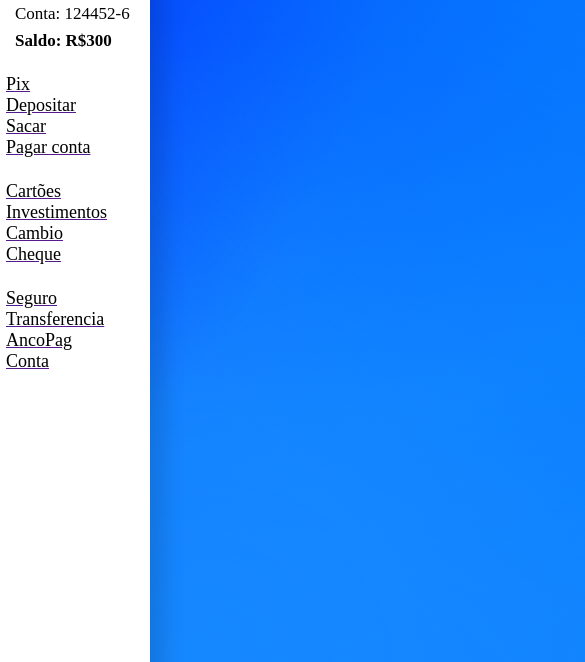
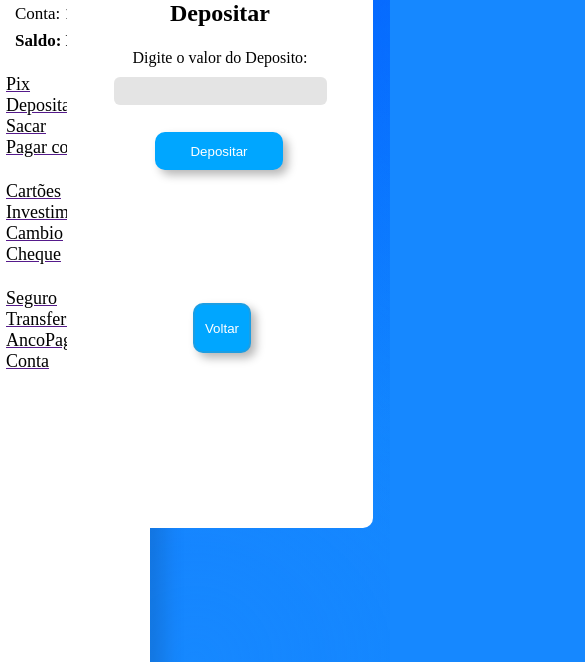
Before and after one commit to leomarqueti/Banco-Anco, a plain HTML site: page index.html in a window 390 px wide. Both pictures are taken after a click on the button "Depositar". Shown: the part 182-844 px from the top of the page, 585 px wide, since content can reach past the window. Drawn offline with Linux system fonts and the light colour scheme; files whose address does not match are found by name.

Commit message:
Add files via upload

```diff
--- a/style-secundarios.css
+++ b/style-secundarios.css
@@ -61,7 +61,7 @@
 }
 
 
-.depositar,.sacar,.pagar-contas,.cartao,.investimentos,.cambio,.cheque,.seguro,.transferencia,.ancoPag,.conta {
+.pix,.depositar,.sacar,.pagar-contas,.cartao,.investimentos,.cambio,.cheque,.seguro,.transferencia,.ancoPag,.conta {
     display: none;
     margin-top: 136px;
     margin-left: 685px;
@@ -76,3 +76,100 @@
     max-width: 200px;
     width: 100%;
 }
+
+@media only screen and (max-width: 1560px) {
+    .pix {
+        display: none;
+        margin-top: 136px;
+        margin-left: 518px;
+    }
+    .corpo {
+        position: relative;
+    }
+    .voltaMenu {
+        top: 302px;
+        left: 179px;
+    }
+  }
+
+  @media only screen and (max-width: 1300px) {
+
+  }
+  @media only screen and (max-width: 1200px) {
+    .pix,.depositar,.sacar,.pagar-contas,.cartao,.investimentos,.cambio,.cheque,.seguro,.transferencia,.ancoPag,.conta {
+        margin-left: 399px;
+    }
+  }
+  @media only screen and (max-width: 1000px) {
+    .pix,.depositar,.sacar,.pagar-contas,.cartao,.investimentos,.cambio,.cheque,.seguro,.transferencia,.ancoPag,.conta {
+        margin-left: 278px;
+    }
+  }
+  @media only screen and (max-width: 800px) {
+    .pix,.depositar,.sacar,.pagar-contas,.cartao,.investimentos,.cambio,.cheque,.seguro,.transferencia,.ancoPag,.conta {
+        margin-left: 226px;
+    }
+  }
+  @media only screen and (max-width: 700px) {
+    .pix,.depositar,.sacar,.pagar-contas,.cartao,.investimentos,.cambio,.cheque,.seguro,.transferencia,.ancoPag,.conta {
+        margin-left: 160px;
+    }
+  }
+  @media only screen and (max-width: 670px) {
+    .pix,.depositar,.sacar,.pagar-contas,.cartao,.investimentos,.cambio,.cheque,.seguro,.transferencia,.ancoPag,.conta {
+        margin-left: 136px;
+    }
+  }
+  @media only screen and (max-width: 615px) {
+    .pix,.depositar,.sacar,.pagar-contas,.cartao,.investimentos,.cambio,.cheque,.seguro,.transferencia,.ancoPag,.conta {
+        margin-left: 136px;
+    }
+    .corpo {
+        width: 282px;
+        height: 489px;
+    }
+    .botao-transferir {
+        margin-left: 81px;
+    }
+    .voltaMenu {
+        top: 302px;
+        left: 127px;
+    }
+  }
+  @media only screen and (max-width: 490px) {
+    .pix,.depositar,.sacar,.pagar-contas,.cartao,.investimentos,.cambio,.cheque,.seguro,.transferencia,.ancoPag,.conta {
+        margin-left: 64px;
+        margin-top: 14px;
+    }
+    .corpo {
+        width: 234px;
+        height: 492px;
+    }
+    .botao-transferir {
+        margin-left: 52px;
+    }
+    .voltaMenu {
+        top: 312px;
+        left: 100px;
+    }
+  }
+  @media only screen and (max-width: 415px) {
+    .pix,.depositar,.sacar,.pagar-contas,.cartao,.investimentos,.cambio,.cheque,.seguro,.transferencia,.ancoPag,.conta {
+        margin-left: 77px;
+        margin-top: 14px;
+    }
+  }
+  @media only screen and (max-width: 390px) {
+    .pix,.depositar,.sacar,.pagar-contas,.cartao,.investimentos,.cambio,.cheque,.seguro,.transferencia,.ancoPag,.conta {
+        margin-left: 67px;
+        margin-top: 14px;
+    }
+  }
+
+
+  @media only screen and (max-width: 376px) {
+    .pix {
+        margin-left: 59px;
+        margin-top: -41px;
+    }
+  }
```
